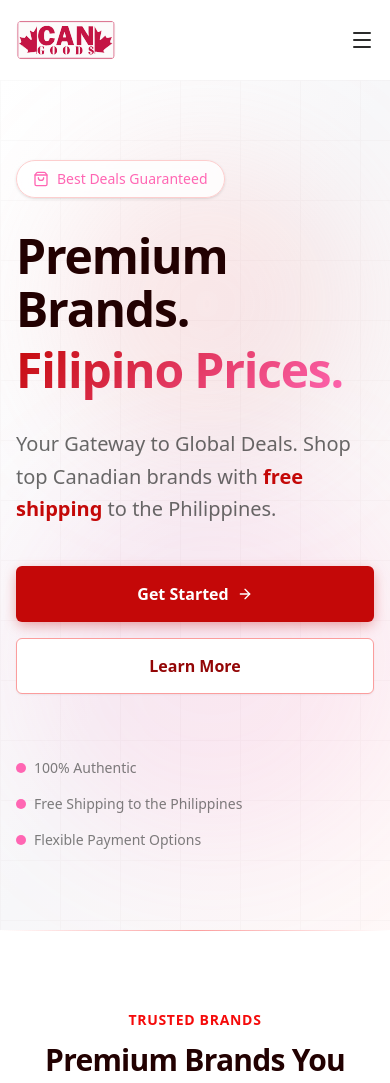
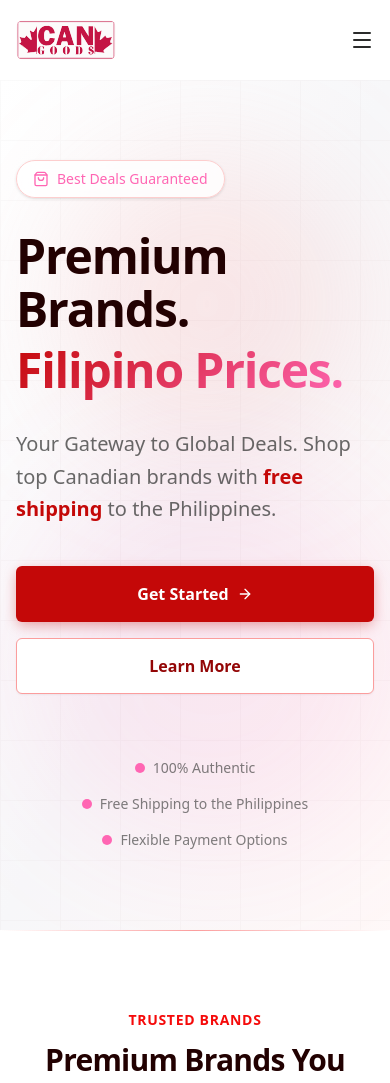
Before and after one commit to Royaldner/customer-profile-collector, a Next.js app: page / in a window 390 px wide. Shown: the top 1083 px of the page. Built offline with nearby package versions, Linux system fonts and the light colour scheme.

Commit message:
style(landing): stack trust indicators vertically on mobile
By: Baroroy

Co-Authored-By: Claude <noreply@anthropic.com>

```diff
--- a/src/components/marketing/hero-section.tsx
+++ b/src/components/marketing/hero-section.tsx
@@ -88,7 +88,7 @@ export default function HeroSection() {
           </div>
 
           {/* Trust indicators */}
-          <div className="mt-16 flex flex-wrap items-center gap-x-8 gap-y-4 animate-in fade-in slide-in-from-bottom-6 duration-700 delay-[400ms]">
+          <div className="mt-16 flex flex-col items-center sm:flex-row sm:flex-wrap sm:items-center gap-x-8 gap-y-4 animate-in fade-in slide-in-from-bottom-6 duration-700 delay-[400ms]">
             <div className="flex items-center gap-2">
               <div className="w-2.5 h-2.5 rounded-full bg-[var(--hot-pink)]" />
               <span className="text-sm text-[var(--graphite)]/60">100% Authentic</span>
```
